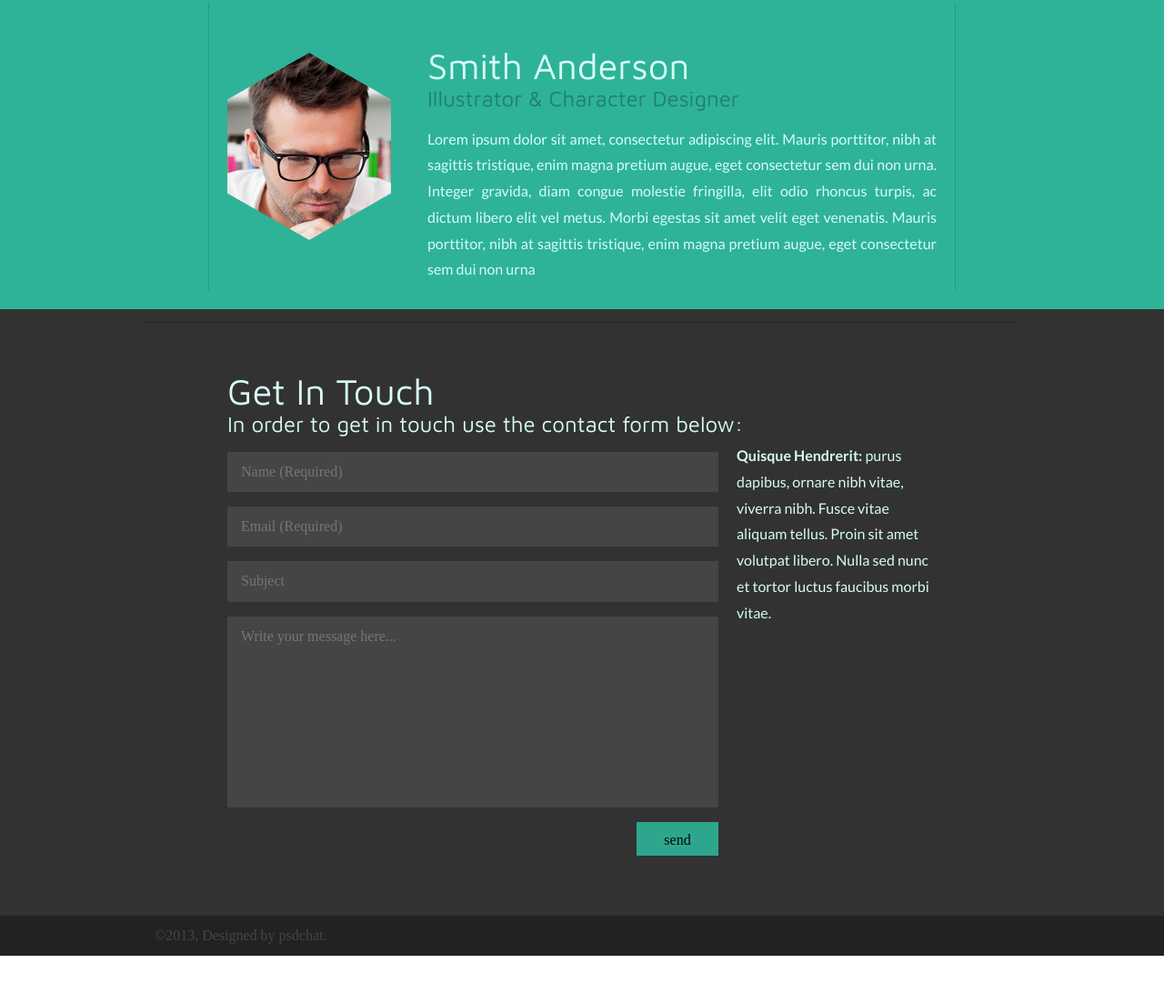
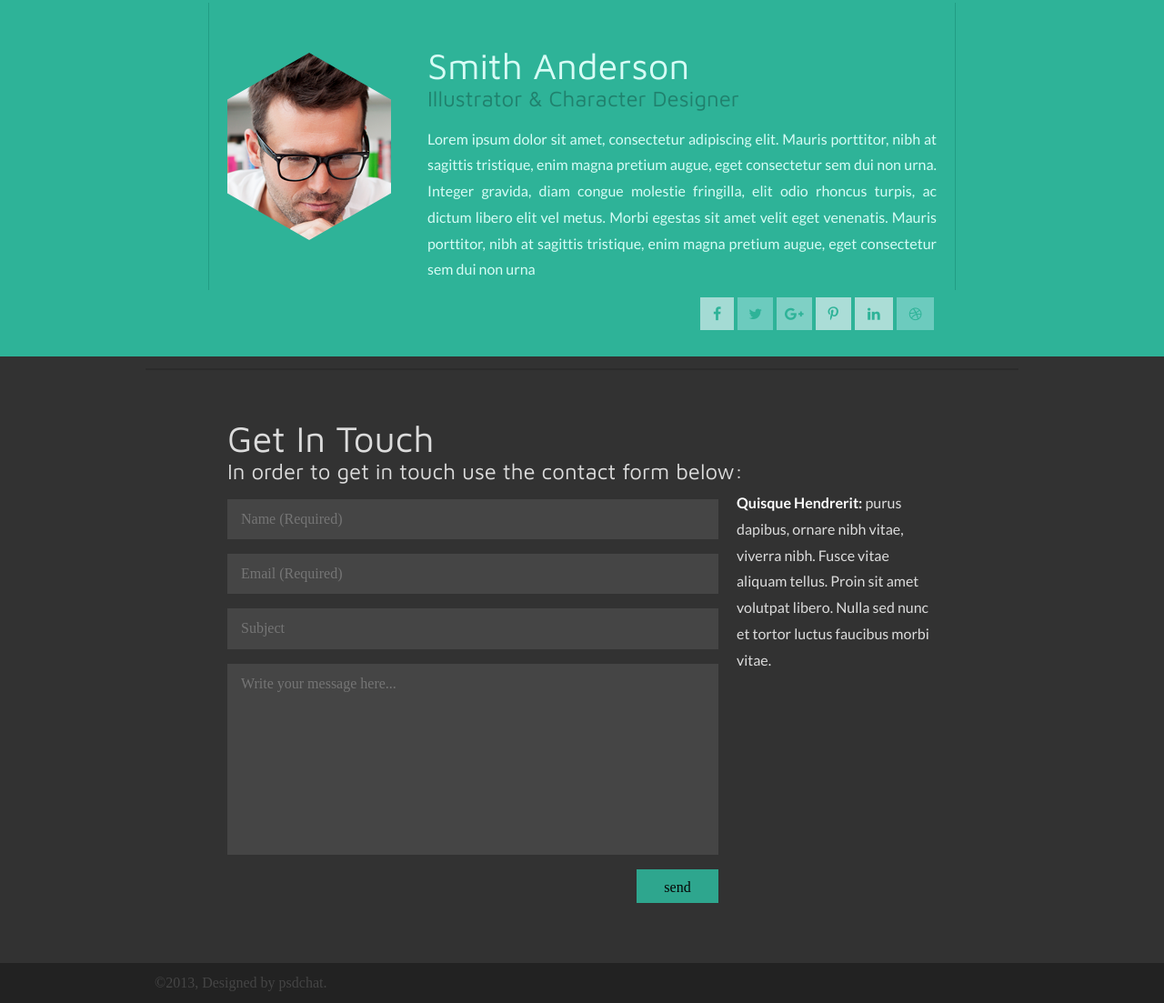
Before and after one commit to dhansan/microad-test, a website: page index.html in a window 1280 px wide. Shown: the part 659-1762 px from the top of the page at 91% size. Before the commit the page ends 1710 px from the top, so only its background shows below. Drawn offline with nearby package versions, Linux system fonts and the light colour scheme; files that its build step writes are made by us from their sources.

Commit message:
styling social media in ab-wrapper

```diff
--- a/index.html
+++ b/index.html
@@ -162,8 +162,17 @@
           <h2 class="subtitle">Illustrator & Character Designer</h2>
         </hgroup>
         <p>Lorem ipsum dolor sit amet, consectetur adipiscing elit. Mauris porttitor, nibh at sagittis tristique, enim magna pretium augue, eget consectetur sem dui non urna. Integer gravida, diam congue molestie fringilla, elit odio rhoncus turpis, ac dictum libero elit vel metus. Morbi egestas sit amet velit eget venenatis. Mauris porttitor, nibh at sagittis tristique, enim magna pretium augue, eget consectetur sem dui non urna </p>
+      <div class="ab-social-icons">
+        <ul class="social-icons">
+            <li><a href="" class="social-icon"> <i class="fa fa-facebook"></i></a></li>
+            <li><a href="" class="social-icon"> <i class="fa fa-twitter"></i></a></li>
+            <li><a href="" class="social-icon"> <i class="fa fa-google-plus"></i></a></li>
+            <li><a href="" class="social-icon"> <i class="fa fa-pinterest-p"></i></a></li>
+            <li><a href="" class="social-icon"> <i class="fa fa-linkedin"></i></a></li>
+            <li><a href="" class="social-icon"> <i class="fa fa-dribbble"></i></a></li>
+        </ul>
+    </div>
       </div> <!-- pf body -->
-
     </div> <!-- pf wrapper-->
     <div class="grid_1">
       <div class="dv"></div>
--- a/src/styles/main.css
+++ b/src/styles/main.css
@@ -58,7 +58,7 @@ nav .menu.right li { float: left; margin-right: 25px; }
 
 nav .menu li a { text-decoration: none; text-transform: uppercase; font-size: 11pt; color: white; }
 
-nav .menu li:hover a, nav .menu li.active a { color: #2eb398; }
+nav .menu li:hover a, nav .menu li.active a { color: #2eb398; transition: 0.3s; }
 
 nav:after {
   content: '';
@@ -86,7 +86,6 @@ nav:after {
 /* Portfolio styles
 ==================================================*/
 .hex {
-
     left: 73px;
     width:150px;
     height:86px;
@@ -200,6 +199,7 @@ nav:after {
   .ab-wrapper .avatar {
     margin-top: 55px;
   }
+
 .ab {
   margin-left: -20px;
   margin-top: 46px;
@@ -241,7 +241,7 @@ nav:after {
   background-color: #323232;
   padding-top: 13px;
   padding-bottom: 13px;
-  color: #d7fcf5;
+  color: #dcdcdc;
 }
   .git-wrapper .amt {
     margin-top: 53px;
@@ -301,6 +301,7 @@ nav:after {
   }
   .git aside p strong {
     font-weight: 700;
+    color: #ffff;
   }
 
 /* Footer styles
@@ -312,3 +313,102 @@ footer {
   color: #454545;
   font-size: 12pt;
 }
+
+/* Social media styles
+==================================================*/
+ul {
+    padding:0;
+    list-style: none;
+}
+.ab-social-icons {
+    width: 350px;
+    display:block;
+    margin-left: 300px;
+}
+.social-icon {
+    color: #fff;
+}
+ul.social-icons {
+    margin-top: 10px;
+}
+.social-icons li {
+    vertical-align: top;
+    display: inline;
+    height: 100px;
+}
+.social-icons a {
+    color: #2eb398;
+    text-decoration: none;
+}
+.fa-facebook {
+    padding:10px 14px;
+    -o-transition:.5s;
+    -ms-transition:.5s;
+    -moz-transition:.5s;
+    -webkit-transition:.5s;
+    transition: .5s;
+    background-color: #a4dbd4;
+}
+.fa-facebook:hover {
+    background-color: #3d5b99;
+}
+.fa-twitter {
+    padding:10px 12px;
+    -o-transition:.5s;
+    -ms-transition:.5s;
+    -moz-transition:.5s;
+    -webkit-transition:.5s;
+    transition: .5s;
+    background-color: #6ccbbe;
+}
+.fa-twitter:hover {
+    background-color: #00aced;
+}
+.fa-google-plus {
+    padding:10px 9px;
+    -o-transition:.5s;
+    -ms-transition:.5s;
+    -moz-transition:.5s;
+    -webkit-transition:.5s;
+    transition: .5s;
+    background-color: #7fd0c5;
+}
+.fa-google-plus:hover {
+    background-color: #e25714;
+}
+.fa-pinterest-p {
+    padding:10px 14px;
+    -o-transition:.5s;
+    -ms-transition:.5s;
+    -moz-transition:.5s;
+    -webkit-transition:.5s;
+    transition: .5s;
+    background-color: #abddd7;
+}
+.fa-pinterest-p:hover {
+    background-color: #cb2027;
+}
+.fa-linkedin {
+    padding:10px 14px;
+    -o-transition:.5s;
+    -ms-transition:.5s;
+    -moz-transition:.5s;
+    -webkit-transition:.5s;
+    transition: .5s;
+    background-color: #abddd6;
+}
+.fa-linkedin:hover {
+    background-color: #0073a4;
+}
+.fa-dribbble {
+    padding:10px 14px;
+    -o-transition:.5s;
+    -ms-transition:.5s;
+    -moz-transition:.5s;
+    -webkit-transition:.5s;
+    transition: .5s;
+    background-color: #6ccbbe;
+}
+.fa-dribbble:hover {
+    background-color: #ea4c89;
+}
```
Lines whose indentation alone changed are shown as unchanged.
